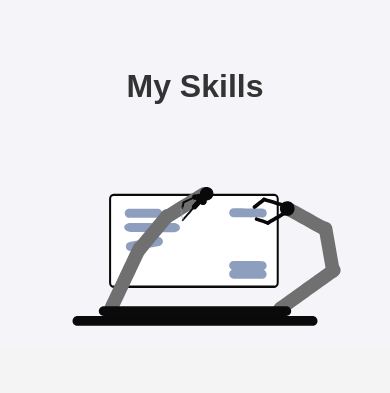
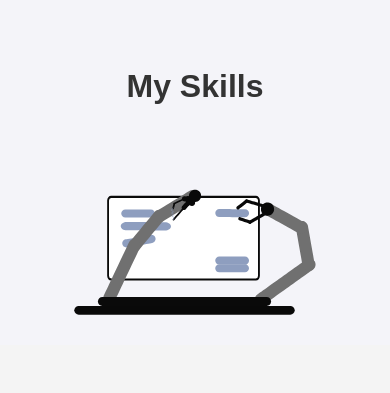
Before and after one commit to DaveedGangi/portfolio, a React (Create React App) app: page / in a window 390 px wide. Shown: the part 1800-2193 px from the top of the page. Built offline with nearby package versions, Linux system fonts and the light colour scheme.

Commit message:
lottie container

```diff
--- a/src/components/home/index.css
+++ b/src/components/home/index.css
@@ -207,7 +207,8 @@
 
   }
   .lottie-container{
-    padding:0px;
+    padding:9px;
+    width:90%;
   }
 
 
```
